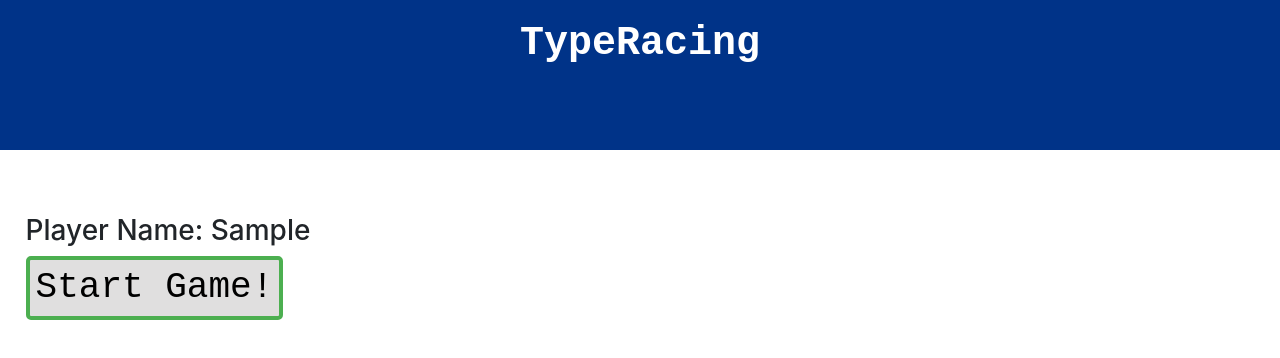
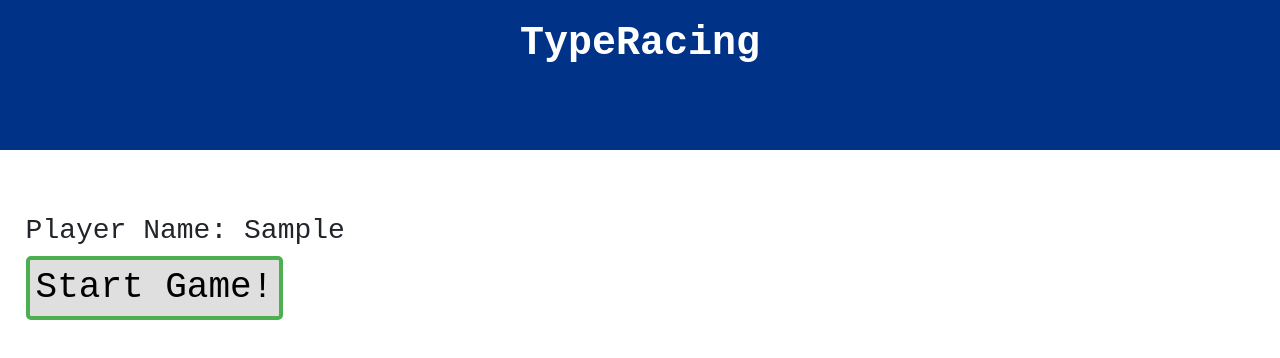
Before and after one commit to kwolfenb/typing-game-angular, an Angular app: page / in a window 1280 px wide. Both pictures are taken after typing "Sample" into the empty fields and a click on the button "Submit". Shown: the top 358 px of the page. Built offline with nearby package versions, Linux system fonts and the light colour scheme.

Commit message:
updates to kw branch

```diff
--- a/src/app/typing/typing.component.css
+++ b/src/app/typing/typing.component.css
@@ -1,6 +1,10 @@
 .gamePlay {
   margin-top: 5%;
   margin-left: 2%;
+}
+
+.name {
+  font-family:  "Rockwell Extra Bold", "Rockwell Bold", monospace;
 }
 
 .highlighted {
@@ -10,11 +14,15 @@
 }
 
 .phraseBox{
+  margin-top: 10px;
+  margin-bottom: 10px;
   border: solid black 2px;
   width: 50%;
   font-size: 20px;
 }
 #typeArea {
+  margin-top: 10px;
+  margin-bottom: 10px;
   height: 50px;
   width: 200px;
 }
--- a/src/app/typing/typing.component.html
+++ b/src/app/typing/typing.component.html
@@ -1,6 +1,6 @@
 <div class="gamePlay">
 
-  <h3>Player Name: {{childPlayerName}}</h3>
+  <h3 class="name">Player Name: {{childPlayerName}}</h3>
   <button (click)="newGame()" id="beginGame">Start Game!</button>
   <div class="activeGame" *ngIf="gameActive">
     <div class="phraseBox">
@@ -8,7 +8,7 @@
     </div>
 
     <div>
-      <textarea id="typeArea" [(ngModel)]="typedWord" #typedText (keydown.space)="onSpaceDown(typedText.value)"></textarea>
+      <textarea id="typeArea" [(ngModel)]="typedWord" #typedText (keydown.space)="onSpaceDown(typedText.value)" (keydown.enter)="onSpaceDown(typedText.value)"></textarea>
     </div>
 
     <div class="stats">
```
